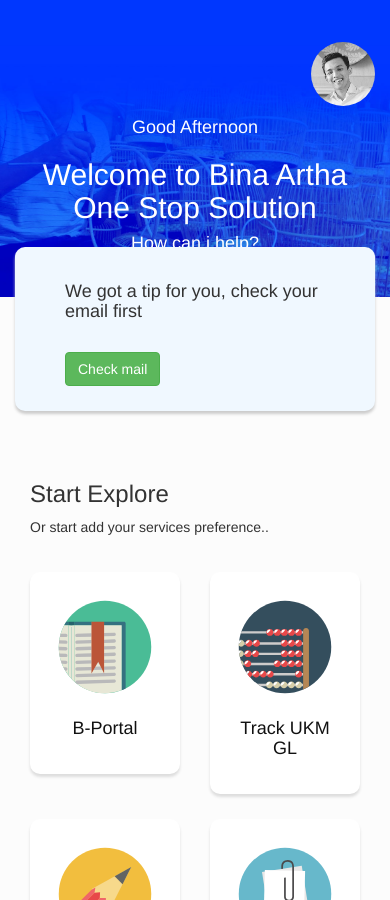
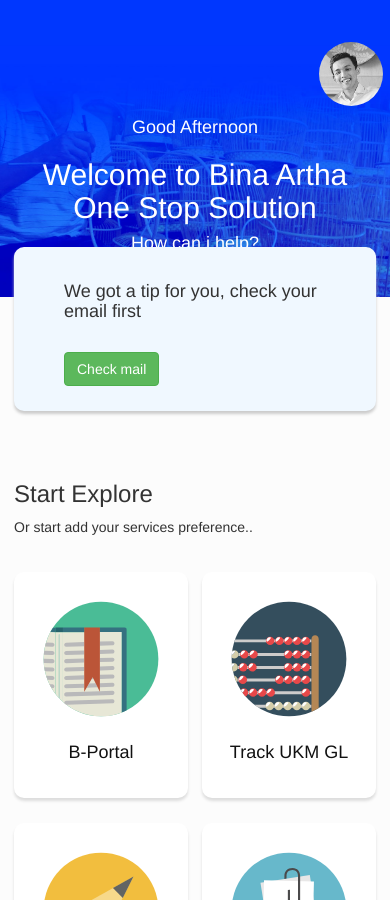
Before and after one commit to kemtol/Bina-Artha, a Jekyll site: the page built from laman/welcome.md, in a window 390 px wide and 900 px high. Built offline with Jekyll 4.4.1, drawn with Linux system fonts in a browser that asks for light colours; nearby versions of some CDN libraries.

Commit message:
Update oss.html

```diff
--- a/_layouts/oss.html
+++ b/_layouts/oss.html
@@ -35,6 +35,12 @@
     }
     .img-responsive{
       display:inline-block;
+    }
+
+    .container,
+    .col-lg-1, .col-lg-10, .col-lg-11, .col-lg-12, .col-lg-2, .col-lg-3, .col-lg-4, .col-lg-5, .col-lg-6, .col-lg-7, .col-lg-8, .col-lg-9, .col-md-1, .col-md-10, .col-md-11, .col-md-12, .col-md-2, .col-md-3, .col-md-4, .col-md-5, .col-md-6, .col-md-7, .col-md-8, .col-md-9, .col-sm-1, .col-sm-10, .col-sm-11, .col-sm-12, .col-sm-2, .col-sm-3, .col-sm-4, .col-sm-5, .col-sm-6, .col-sm-7, .col-sm-8, .col-sm-9, .col-xs-1, .col-xs-10, .col-xs-11, .col-xs-12, .col-xs-2, .col-xs-3, .col-xs-4, .col-xs-5, .col-xs-6, .col-xs-7, .col-xs-8, .col-xs-9{
+      padding-right: 7px;
+      padding-left: 7px;
     }
 
     .circle{
@@ -116,12 +122,14 @@
     <div class="container" style="position: relative;top: -5rem;">
 
       <div class="row" id="notif">
-        <div class="col-xs-12 notification-mail">
-          <h4 style="margin-bottom:3rem;">We got a tip for you, check your email first</h4>
-          <img class="hidden-xs hidden-sm" src="https://i.pinimg.com/236x/71/6a/54/716a54a38983249d372f7ff6229c6262--art-postal-postcard-art.jpg" />
-          <button type="button" class="btn btn-success" data-toggle="modal" data-target="#upload--pdf">
-            Check mail
-          </button>
+        <div class="col-xs-12">
+          <div class="notification-mail">
+            <h4 style="margin-bottom:3rem;">We got a tip for you, check your email first</h4>
+            <img class="hidden-xs hidden-sm" src="https://i.pinimg.com/236x/71/6a/54/716a54a38983249d372f7ff6229c6262--art-postal-postcard-art.jpg" />
+            <button type="button" class="btn btn-success" data-toggle="modal" data-target="#upload--pdf">
+              Check mail
+            </button>
+          </div>
         </div>
       </div>
 
```
